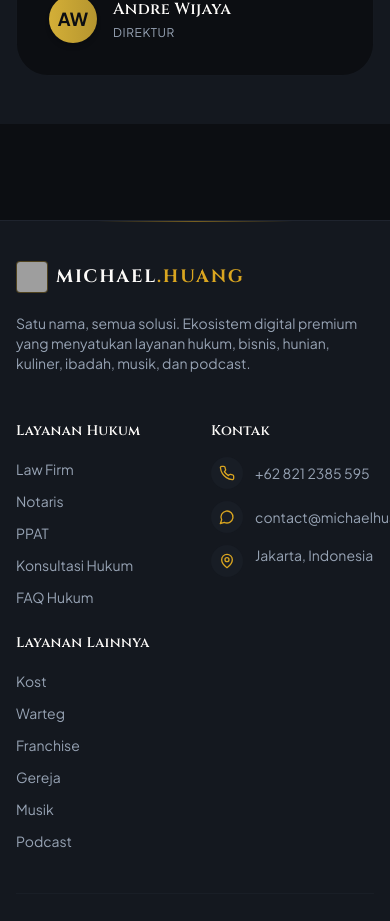
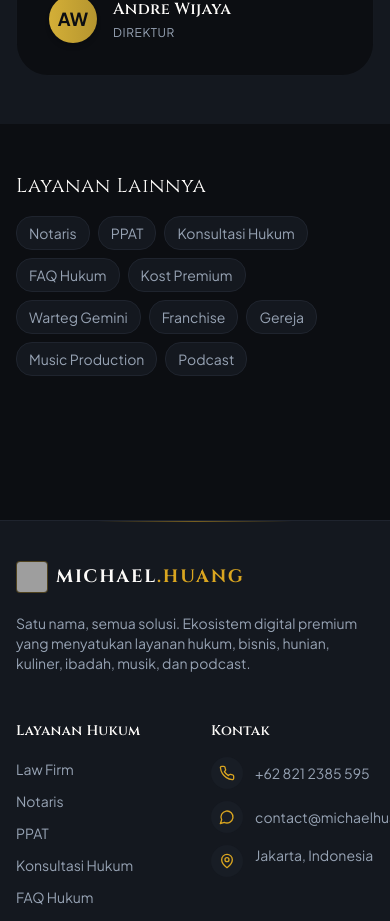
Before and after one commit to StevieAdrian/michael-huang, a Next.js app: page /law-firm-michael in a window 390 px wide. Shown: the part 10780-11701 px from the top of the page. Built offline with nearby package versions, Linux system fonts and the light colour scheme; no server answers; grey boxes are pictures that could not be loaded.

Commit message:
feat: add in-body contextual for itnernal linking

```diff
--- a/src/app/franchise-michael/franchise-client.tsx
+++ b/src/app/franchise-michael/franchise-client.tsx
@@ -1,6 +1,7 @@
 "use client";
 
 import { useState } from "react";
+import { RelatedServices } from "@/shared/components/related-services";
 import { motion } from "framer-motion";
 import { ArrowRight, ChevronDown, Star } from "lucide-react";
 import { PageHero } from "@/features/home/components/page-hero";
@@ -166,6 +167,8 @@ export function FranchiseClientPage() {
           </a>
         </div>
       </section>
+
+      <RelatedServices currentPath="/franchise-michael" />
     </div>
   );
 }
--- a/src/app/glory-ministry-church/church-client.tsx
+++ b/src/app/glory-ministry-church/church-client.tsx
@@ -1,6 +1,7 @@
 "use client";
 
 import { useEffect, useState } from "react";
+import { RelatedServices } from "@/shared/components/related-services";
 import {
   Bell,
   Calendar,
@@ -931,6 +932,8 @@ export function ChurchClientPage({ initialTitheData }: ChurchClientPageProps) {
           </div>
         </div>
       )}
+
+      <RelatedServices currentPath="/glory-ministry-church" />
     </div>
   );
 }
--- a/src/app/indonesia-legal-faq/faq-client.tsx
+++ b/src/app/indonesia-legal-faq/faq-client.tsx
@@ -1,6 +1,7 @@
 "use client";
 
 import { useState } from "react";
+import { RelatedServices } from "@/shared/components/related-services";
 import { ChevronDown, MessageSquare } from "lucide-react";
 import { legalFaqs } from "../constants/faqs";
 import { PageHero } from "@/features/home/components/page-hero";
@@ -70,6 +71,8 @@ export function FaqClientPage() {
           </a>
         </div>
       </section>
+
+      <RelatedServices currentPath="/indonesia-legal-faq" />
     </div>
   );
 }
--- a/src/app/kost-gemini-koolkost/kost-client.tsx
+++ b/src/app/kost-gemini-koolkost/kost-client.tsx
@@ -1,6 +1,7 @@
 "use client";
 
 import { motion } from "framer-motion";
+import { RelatedServices } from "@/shared/components/related-services";
 import {
   MapPin,
   MessageCircle,
@@ -180,6 +181,8 @@ export function KostClientPage() {
 
       <ArticleCards articles={kostArticles} basePath="/kost-gemini-koolkost" title="Artikel Seputar Hunian" />
 
+      <RelatedServices currentPath="/kost-gemini-koolkost" />
+
       <div className="fixed bottom-0 left-0 right-0 z-40 p-4 md:hidden bg-background/80 backdrop-blur-md border-t border-border/50">
         <a
           href={`https://wa.me/${WHATSAPP_PHONE}?text=Halo, saya ingin menanyakan kamar kost yang tersedia`}
--- a/src/app/law-consulting-michael/law-consulting-client.tsx
+++ b/src/app/law-consulting-michael/law-consulting-client.tsx
@@ -1,6 +1,7 @@
 "use client";
 
 import { useState } from "react";
+import { RelatedServices } from "@/shared/components/related-services";
 import { motion } from "framer-motion";
 import { ArrowRight, ChevronDown, Star } from "lucide-react";
 import Link from "next/link";
@@ -205,6 +206,8 @@ export function LawConsultingClientPage() {
         basePath="/law-consulting-michael"
         title="Artikel Konsultasi Hukum"
       />
+
+      <RelatedServices currentPath="/law-consulting-michael" />
     </div>
   );
 }
--- a/src/app/law-firm-michael/law-firm-client.tsx
+++ b/src/app/law-firm-michael/law-firm-client.tsx
@@ -1,6 +1,7 @@
 "use client";
 
 import { useState } from "react";
+import { RelatedServices } from "@/shared/components/related-services";
 import { motion } from "framer-motion";
 import {
   ArrowRight,
@@ -372,6 +373,8 @@ export function LawFirmClientPage() {
           <Testimonials items={lawFirmTestimonials} />
         </div>
       </section>
+
+      <RelatedServices currentPath="/law-firm-michael" />
     </div>
   );
 }
--- a/src/app/musik-production-michael/music-client.tsx
+++ b/src/app/musik-production-michael/music-client.tsx
@@ -1,6 +1,7 @@
 "use client";
 
 import { motion } from "framer-motion";
+import { RelatedServices } from "@/shared/components/related-services";
 import { Star, ArrowRight } from "lucide-react";
 import { PageHero } from "@/features/home/components/page-hero";
 import { YoutubeSection } from "@/shared/components/youtube-section";
@@ -137,6 +138,8 @@ export function MusicClientPage() {
       </section>
 
       <ArticleCards articles={musicArticles} basePath="/musik-production-michael" title="Artikel Produksi Musik" />
+
+      <RelatedServices currentPath="/musik-production-michael" />
     </div>
   );
 }
--- a/src/app/notaris-michael/notaris-client.tsx
+++ b/src/app/notaris-michael/notaris-client.tsx
@@ -1,6 +1,7 @@
 "use client";
 
 import { motion } from "framer-motion";
+import { RelatedServices } from "@/shared/components/related-services";
 import { FileText, Phone, ArrowRight, Star } from "lucide-react";
 import { PageHero } from "@/features/home/components/page-hero";
 import { ArticleCards } from "@/shared/components/article-cards";
@@ -192,6 +193,8 @@ export function NotarisClientPage() {
         basePath="/notaris-michael"
         title="Artikel Hukum Notaris"
       />
+
+      <RelatedServices currentPath="/notaris-michael" />
     </div>
   );
 }
--- a/src/app/podcast-michael/page.tsx
+++ b/src/app/podcast-michael/page.tsx
@@ -1,4 +1,5 @@
 import type { Metadata } from "next";
+import { RelatedServices } from "@/shared/components/related-services";
 import { ArrowRight, ExternalLink, Play } from "lucide-react";
 import { PageHero } from "@/features/home/components/page-hero";
 import { YOUTUBE_CHANNEL_URL } from "@/app/constants/links";
@@ -152,6 +153,8 @@ export default function PodcastPage() {
           </a>
         </div>
       </section>
+
+      <RelatedServices currentPath="/podcast-michael" />
     </div>
   </>
 );
--- a/src/app/ppat-michael/ppat-client.tsx
+++ b/src/app/ppat-michael/ppat-client.tsx
@@ -1,6 +1,7 @@
 "use client";
 
 import { motion } from "framer-motion";
+import { RelatedServices } from "@/shared/components/related-services";
 import { Landmark, ArrowRight, Star } from "lucide-react";
 import { PageHero } from "@/features/home/components/page-hero";
 import { ArticleCards } from "@/shared/components/article-cards";
@@ -186,6 +187,8 @@ export function PPATClientPage() {
         basePath="/ppat-michael"
         title="Artikel Seputar PPAT & Tanah"
       />
+
+      <RelatedServices currentPath="/ppat-michael" />
     </div>
   );
 }
--- a/src/app/warteg-gemini/warteg-client.tsx
+++ b/src/app/warteg-gemini/warteg-client.tsx
@@ -1,6 +1,7 @@
 "use client";
 
 import { useEffect, useState } from "react";
+import { RelatedServices } from "@/shared/components/related-services";
 import { ChefHat, MapPin } from "lucide-react";
 import { PageHero } from "@/features/home/components/page-hero";
 import { Testimonials } from "@/shared/components/testimonials";
@@ -209,6 +210,8 @@ export function WartegClientPage() {
         </div>
       </section>
 
+      <RelatedServices currentPath="/warteg-gemini" />
+
       <div className="fixed bottom-0 left-0 right-0 z-40 p-4 bg-background/95 backdrop-blur-sm border-t border-border/50 md:hidden pb-safe">
         <a
           href={WARTEG_ORDER_URL}
--- /dev/null
+++ b/src/shared/components/related-services.tsx
@@ -0,0 +1,40 @@
+"use client";
+
+import Link from "next/link";
+
+const allServices = [
+  { label: "Law Firm", href: "/law-firm-michael" },
+  { label: "Notaris", href: "/notaris-michael" },
+  { label: "PPAT", href: "/ppat-michael" },
+  { label: "Konsultasi Hukum", href: "/law-consulting-michael" },
+  { label: "FAQ Hukum", href: "/indonesia-legal-faq" },
+  { label: "Kost Premium", href: "/kost-gemini-koolkost" },
+  { label: "Warteg Gemini", href: "/warteg-gemini" },
+  { label: "Franchise", href: "/franchise-michael" },
+  { label: "Gereja", href: "/glory-ministry-church" },
+  { label: "Music Production", href: "/musik-production-michael" },
+  { label: "Podcast", href: "/podcast-michael" },
+];
+
+export function RelatedServices({ currentPath }: { currentPath: string }) {
+  const links = allServices.filter((s) => s.href !== currentPath);
+
+  return (
+    <section className="py-12 px-4 sm:px-6 lg:px-8 max-w-5xl mx-auto">
+      <h2 className="font-display text-xl sm:text-2xl text-foreground mb-4">
+        Layanan Lainnya
+      </h2>
+      <div className="flex flex-wrap gap-2">
+        {links.map((item) => (
+          <Link
+            key={item.href}
+            href={item.href}
+            className="px-3 py-1.5 text-sm rounded-lg border border-border bg-card text-muted-foreground hover:text-gold hover:border-gold/50 transition-colors"
+          >
+            {item.label}
+          </Link>
+        ))}
+      </div>
+    </section>
+  );
+}
```
